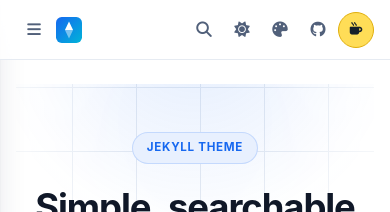
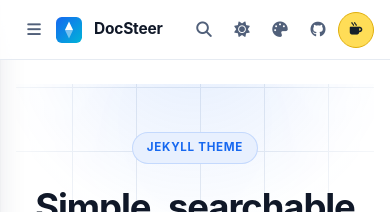
Before and after one commit to Skyflash/docsteer, a Jekyll site: the page built from index.md, in a window 390 px wide. Shown: the top 212 px of the page. Built offline with Jekyll 4.4.1, drawn with Linux system fonts in a browser that asks for light colours.

Commit message:
Keep the site name in the navbar on phones
Below 560px .brand__name was display:none, so nothing on a phone said what the
site is called: the hero carries the page's headline, not the project's name,
and a reader arriving from a search result had no way to learn it.

The row is genuinely tight — at 390px the burger, the mark and five icon
buttons leave about 98px, and "DocSteer" needs 75 — so rather than choosing
between the name and the buttons, this fixes who yields. flex:none pins the
mark, the logo, the burger and the tools at their size; the brand gets
min-width:0 and the name truncates. A long title ellipsises instead of
squashing the controls, and the row cannot break.

Co-Authored-By: Claude Opus 5 <noreply@anthropic.com>

```diff
--- a/_sass/docsteer/_navbar.scss
+++ b/_sass/docsteer/_navbar.scss
@@ -164,6 +164,21 @@
   .navbar__links { display: none; }
 }
 @media (max-width: 560px) {
-  .brand__name { display: none; }
   .navbar__inner { gap: var(--sp-1); padding-inline: var(--sp-4); }
+
+  // The navbar is the only place on a phone that names the site — the hero
+  // headline is the page's title, not the project's. So the name stays and the
+  // brand is the one thing allowed to give way: the icon buttons hold their
+  // size, and a title too long for the row truncates instead of disappearing.
+  .brand { min-width: 0; }
+  .brand__name {
+    min-width: 0;
+    overflow: hidden;
+    text-overflow: ellipsis;
+    white-space: nowrap;
+  }
+  .navbar__burger,
+  .brand__mark,
+  .brand__logo,
+  .navbar__tools { flex: none; }
 }
```
